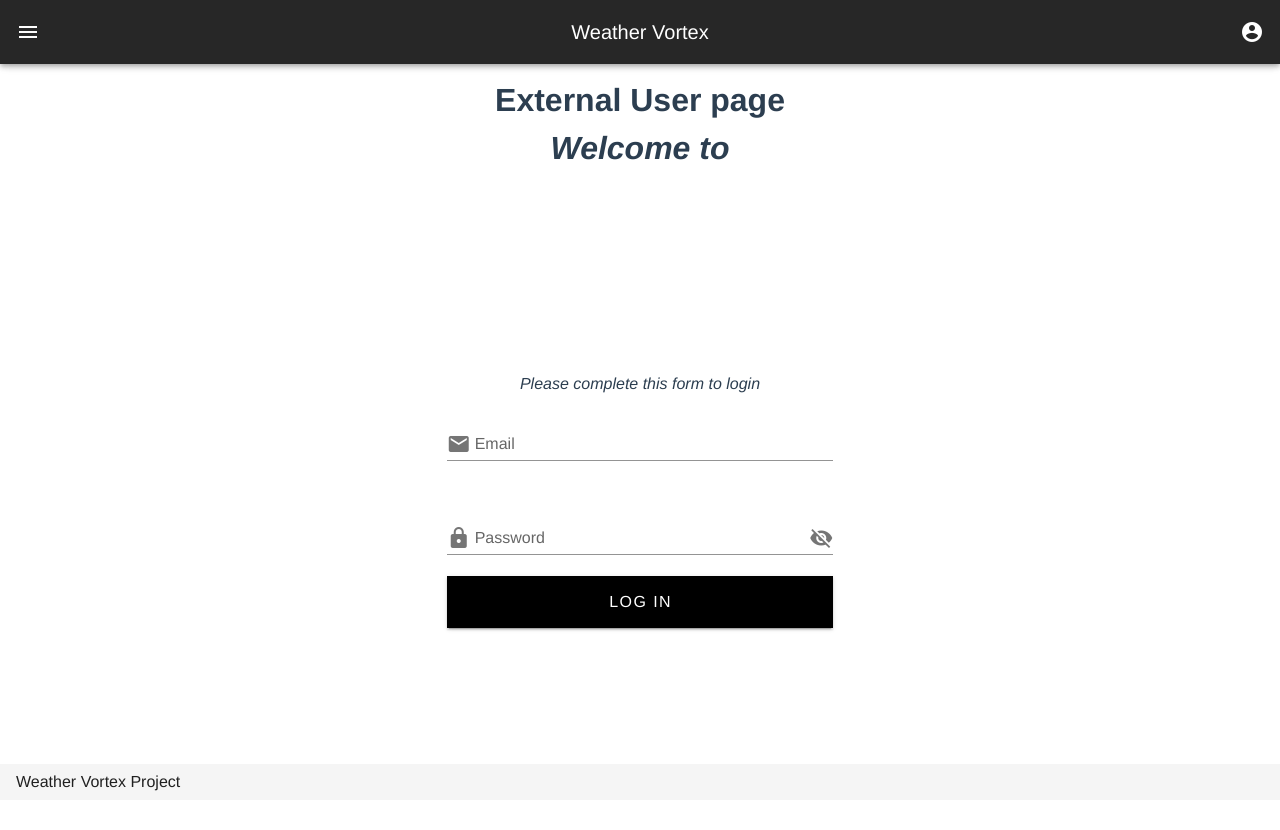
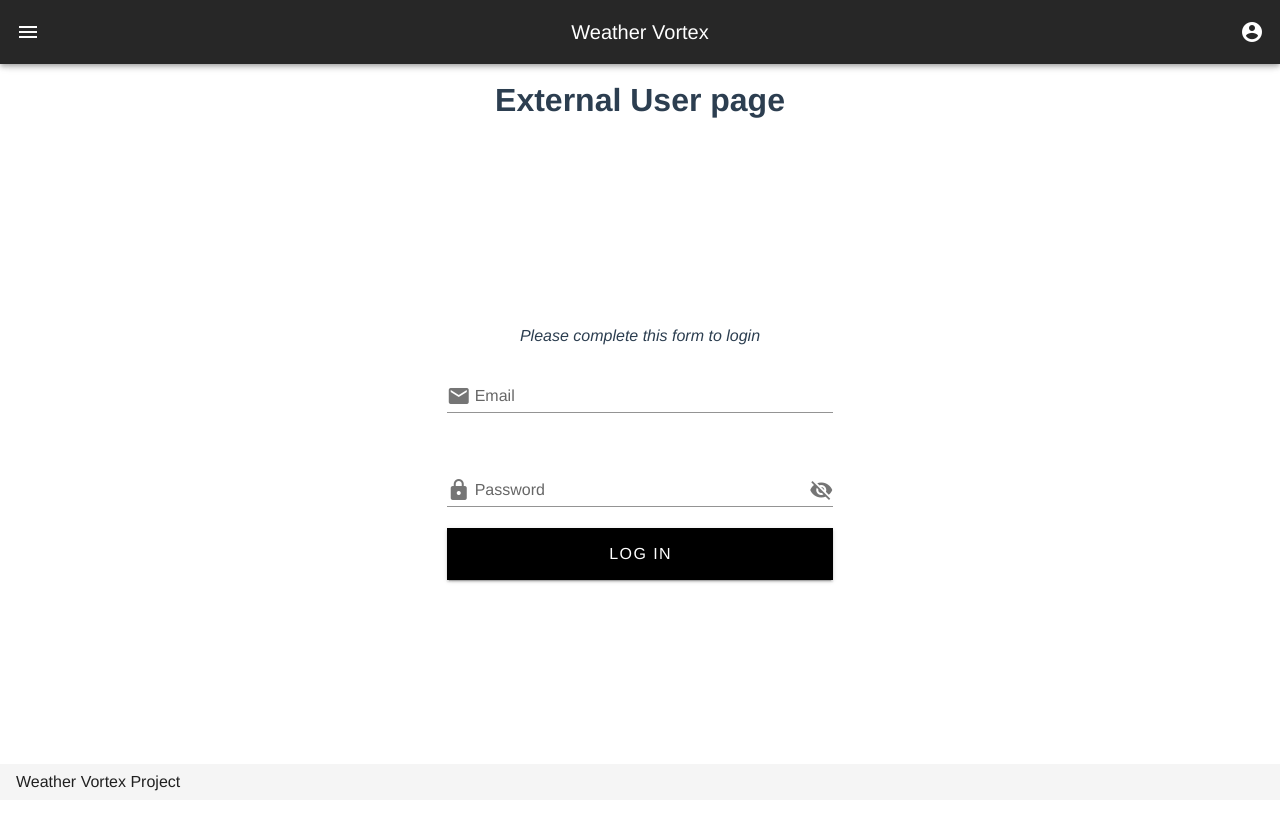
Before and after one commit to Weather-Vortex/weather-vortex-client, a Vue app: page /#/user/login in a window 1280 px wide. Shown: the top 830 px of the page. Built offline with nearby package versions, Linux system fonts and the light colour scheme.

Commit message:
change requested done

```diff
--- a/src/views/users/Login.vue
+++ b/src/views/users/Login.vue
@@ -1,6 +1,4 @@
 <template>
-  <div class="login">
-    <h1 justify="center" class="font-italic">Welcome to</h1>
     <v-container fluid class="fluid">
       <v-row justify="center" align="center" class="row">
         <v-col
@@ -60,7 +58,6 @@
         </v-col>
       </v-row>
     </v-container>
-  </div>
 </template>
 
 <script>
--- a/src/views/users/Register.vue
+++ b/src/views/users/Register.vue
@@ -1,6 +1,4 @@
 <template>
-<div class="login">
-    <h1 justify="center" class="font-italic">Welcome to</h1>
   <v-container fluid class="fluid">
     <v-row justify="center" align="center" class="row">
       <v-col
@@ -107,7 +105,6 @@
       </v-col>
     </v-row>
   </v-container>
-  </div>
 </template>
 
 <script>
```
